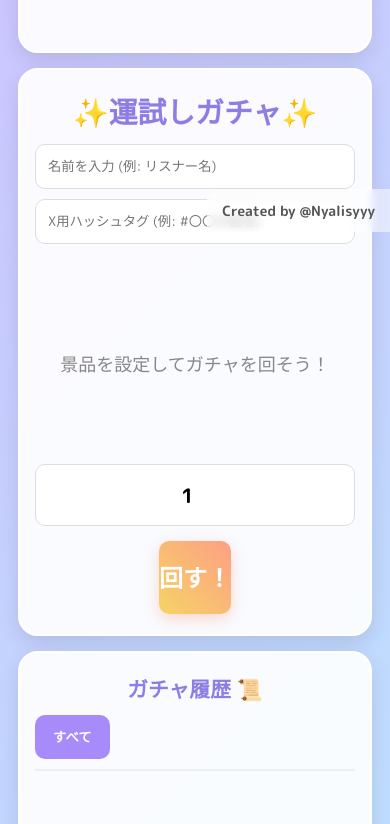
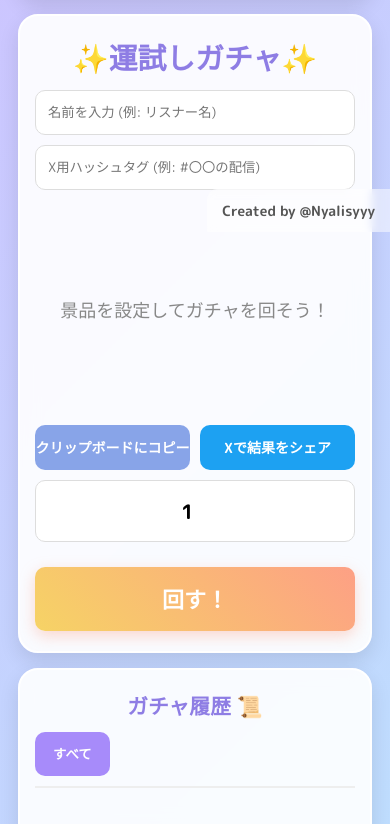
Before and after one commit to Nyalisyyy/Nyalisyyy.github.io, a plain HTML site: page gacha.html in a window 390 px wide. Shown: the part 612-1436 px from the top of the page. Drawn offline with Linux system fonts and the light colour scheme.

Commit message:
Update gacha.html
バグを修正

```diff
--- a/gacha.html
+++ b/gacha.html
@@ -53,7 +53,10 @@
     .scrollable-list::-webkit-scrollbar { width: 8px; }
     .scrollable-list::-webkit-scrollbar-thumb { background: #ccc; border-radius: 10px; }
     .btn { padding: 12px 18px; border: none; border-radius: 10px; cursor: pointer; font-weight: 700; transition: all 0.3s; font-family: 'M PLUS Rounded 1c', sans-serif; text-decoration: none; display: inline-block; text-align:center; }
-        input[type="text"], input[type="number"] { width: 100%; padding: 12px; border: 1px solid #ddd; border-radius: 10px; font-family: 'M PLUS Rounded 1c', sans-serif; }
+    input {
+        width: 100%; padding: 12px; border: 1px solid #ddd; border-radius: 10px; font-family: 'M PLUS Rounded 1c', sans-serif;
+        box-sizing: border-box; /* paddingとborderをwidthに含める */
+    }
 
     /* --- 設定エリア --- */
     #settings-area { min-width: 320px; }
@@ -80,7 +83,7 @@
     #gacha-area { min-width: 320px; justify-content: space-between; }
     .gacha-settings-grid { display: grid; gap: 10px; margin-bottom: 20px; }
     .gacha-controls { display: flex; align-items: center; gap: 15px; margin-top: auto; }
-        #draw-count { font-size: 20px; width: 80px; text-align: center; padding: 15px 10px; font-weight: 700; }
+    #draw-count { font-size: 20px; width: 80px; text-align: center; padding: 15px 10px; font-weight: 700; margin-top: 15px; margin-bottom: 15px; } /* 余白を追加 */
     #gacha-button { font-size: 24px; font-weight: 700; padding: 18px 0; background: linear-gradient(45deg, var(--orange-start), var(--orange-end)); color: white; box-shadow: 0 5px 15px rgba(253, 160, 133, 0.4); flex-grow: 1; }
     #result-display { width: 100%; min-height: 200px; text-align: center; display: flex; flex-direction: column; justify-content: center; align-items: center; flex-grow: 1; }
     .result-item .rarity { font-size: 22px; font-weight: 700; display: block; margin-bottom: 10px; color: var(--purple-mid); }
@@ -89,9 +92,21 @@
     .result-summary-list li { background: #fff; border-radius: 10px; padding: 10px 15px; margin-bottom: 8px; font-size: 18px; display: flex; align-items: center; gap: 10px; }
     .result-rarity { font-weight: 700; color: var(--purple-mid); padding: 3px 8px; border-radius: 5px; background: #efebff; }
     .result-count { font-weight: 700; color: var(--orange-end); margin-left: auto; }
-        #result-actions { display: none; gap: 10px; margin-top: 15px; width: 100%; }
-        #copy-btn { background-color: var(--blue-dark); color: white; flex-grow: 1; }
-        #tweet-btn { background-color: var(--twitter-blue); color: white; flex-grow: 1; }
+    #result-actions { display: flex; gap: 10px; margin-top: 15px; width: 100%; box-sizing: border-box; } /* box-sizingを追加 */
+    #copy-btn, #tweet-btn {
+        flex-grow: 1;
+        flex-basis: 0;
+        padding: 10px; /* 縦方向のパディングを調整 */
+        font-size: 16px; /* 文字サイズを調整 */
+        white-space: nowrap; /* 文字を折り返さない */
+        overflow: hidden; /* はみ出る文字を隠す */
+        text-overflow: ellipsis; /* はみ出る文字を...で表示 */
+        justify-content: center; /* アイテムを中央揃え */
+        align-items: center; /* アイテムを中央揃え */
+        display: inline-flex; /* Flexboxレイアウトを有効にする */
+    }
+    #copy-btn { background-color: var(--blue-dark); color: white; }
+    #tweet-btn { background-color: var(--twitter-blue); color: white; }
 
     /* --- 履歴エリア --- */
     #history-area { min-width: 320px; }
@@ -114,7 +129,7 @@
     footer a { font-size: 14px; color: var(--text-dark); text-decoration: none; font-weight: 700; }
     footer a:hover { color: var(--purple-dark); }
 
-        /* --- レスポンシブ対応設定 --- */
+    /* --- ▼ここからレスポンシブ対応設定▼ --- */
     @media (max-width: 1200px) { .container { flex-basis: 45%; } }
     @media (max-width: 768px) {
         body { padding: 10px; gap: 15px; flex-direction: column; }
@@ -123,9 +138,16 @@
         .result-item .item-name { font-size: 2rem; }
     }
     @media (max-width: 480px) {
-            .gacha-controls, .result-actions, .history-actions, .form-buttons { flex-direction: column; }
-            #draw-count { width: 100%; }
-            .form-buttons { grid-template-columns: 1fr; }
+        .gacha-controls { flex-direction: column; align-items: stretch; }
+        #draw-count { width: 100%; margin-top: 10px; margin-bottom: 10px; } /* スマホでの余白を調整 */
+        #gacha-button { font-size: 22px; padding: 15px 10px; }
+        #result-actions { flex-wrap: nowrap; /* 折り返さない */ }
+        #result-actions .btn {
+            font-size: 14px;
+            padding: 12px 8px;
+            min-width: 45%; /* 少なくともこれくらいの幅を確保 */
+        }
+        .history-actions { flex-direction: column; }
         h2 { font-size: 1.3rem; }
     }
 </style>
@@ -194,6 +216,7 @@
     <script>
         document.addEventListener('DOMContentLoaded', () => {
             const getEl = (id) => document.getElementById(id);
+            // ... (要素取得のコードは長いため省略)
             const itemForm = getEl('item-form'), itemNameInput = getEl('item-name-input'), itemRarityInput = getEl('item-rarity-input'),
                   itemWeightInput = getEl('item-weight-input'), itemDescInput = getEl('item-desc-input'),
                   hashtagInput = getEl('hashtag-input'), drawerNameInput = getEl('drawer-name-input'),
@@ -361,7 +384,7 @@
                 if (drawCount <= 0) return;
                 gachaButton.disabled = true;
                 resultActions.style.display = 'none';
-                resultDisplay.innerHTML = `<h3 style="color: #fda085;">抽選中...</h3>`;
+                resultDisplay.innerHTML = `<h3 style="color: #fda085;">ガチャ実行中...</h3>`;
                 setTimeout(() => {
                     const results = [];
                     const totalWeight = gachaItems.reduce((sum, item) => sum + (item.weight || 0), 0);
@@ -391,12 +414,15 @@
                         ul.className = 'result-summary-list scrollable-list';
                         consolidated.forEach(({ item, count }) => {
                             const li = document.createElement('li');
-                            li.innerHTML = `<span class="result-rarity">${item.rarity || 'N'}</span><span class="result-item-name">${item.name}</span>${count > 1 ? `<span class="result-count">×${count}</span>` : ''}`;
+                            li.innerHTML = `<span class="result-rarity">${item.rarity || 'N'}</span>
+                                          <span class="result-item-name">${item.name}</span>
+                                          ${count > 1 ? `<span class="result-count">×${count}</span>` : ''}`;
                             ul.appendChild(li);
                         });
                         resultDisplay.appendChild(ul);
                     }
-                    lastResultText = `${drawerName}さんのガチャ結果 (${results.length}連)\n✨結果✨\n` + consolidated.map(({item, count}) => `${item.rarity ? `[${item.rarity}]` : ''} ${item.name} ${count > 1 ? `×${count}` : ''}`).join('\n');
+                    lastResultText = `${drawerName}さんのガチャ結果 (${results.length}連)\n✨結果✨\n`
+                        + consolidated.map(({item, count}) => `${item.rarity ? `[${item.rarity}]` : ''} ${item.name} ${count > 1 ? `×${count}` : ''}`).join('\n');
                     const hashtags = hashtagInput.value.replace(/#/g, '');
                     const tweetUrl = `https://twitter.com/intent/tweet?text=${encodeURIComponent(lastResultText)}&hashtags=${encodeURIComponent(hashtags)}`;
                     tweetBtn.href = tweetUrl;
@@ -474,15 +500,12 @@
 
             exportBtn.addEventListener('click', () => {
                 if(gachaItems.length === 0) { alert('保存する景品がありません。'); return; }
-
                 const defaultName = `gacha-settings-${new Date().toISOString().slice(0, 10)}`;
                 const fileName = prompt("保存するファイル名を入力してください（.jsonは自動で付きます）", defaultName);
-
                 if (fileName === null || fileName.trim() === "") {
-                    alert("ファイル名が空のため、保存を中止しました。");
+                    // alert("ファイル名が空のため、保存を中止しました。"); // ユーザーがキャンセルした場合はアラート不要
                     return;
                 }
-
                 const finalFileName = fileName.replace(/\.json$/i, "").trim() + ".json";
                 const jsonString = JSON.stringify(gachaItems, null, 2);
                 const blob = new Blob([jsonString], { type: 'application/json' });
```
Lines whose indentation alone changed are shown as unchanged.
